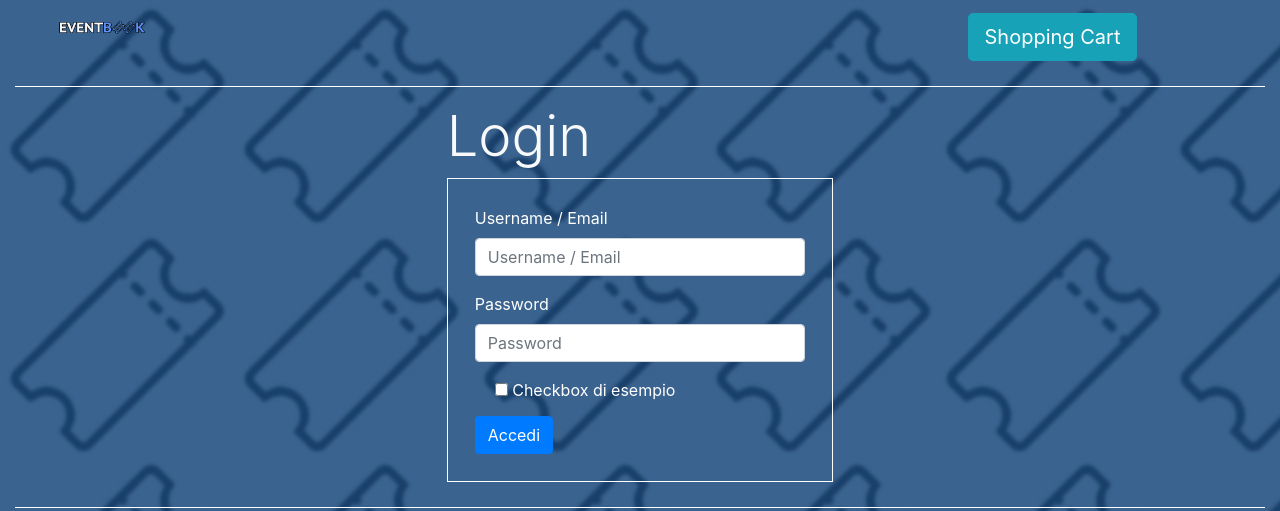
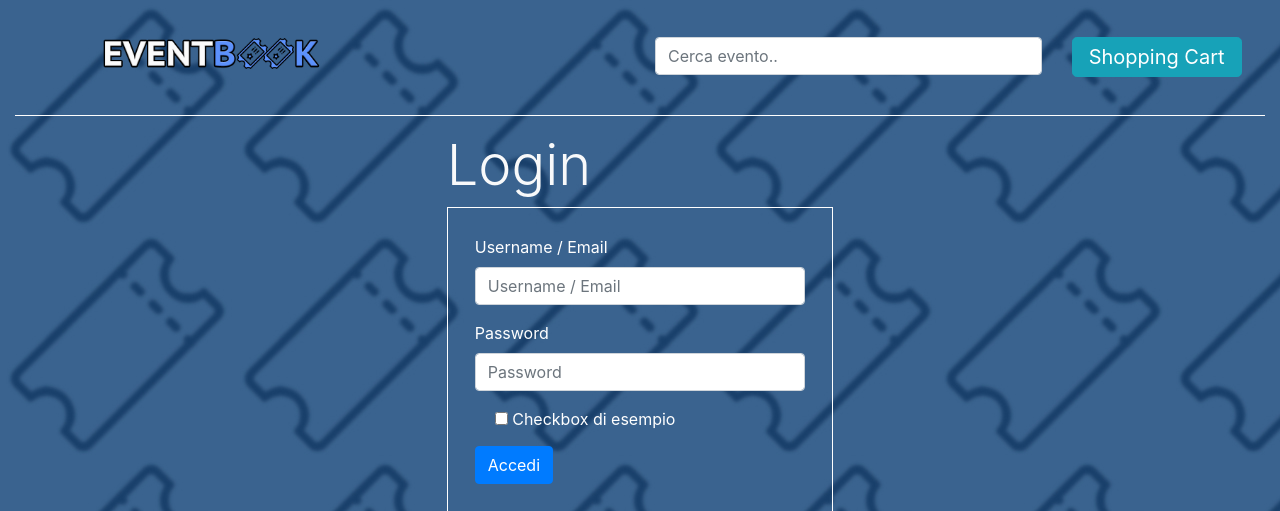
Before and after one commit to mattiaachilli/EventBook, a PHP site: page /php/prova.html in a window 1280 px wide. Shown: the top 511 px of the page. Run offline with PHP 8.4, Linux system fonts and the light colour scheme.

Commit message:
Search bar added

```diff
--- a/css/style.css
+++ b/css/style.css
@@ -32,9 +32,9 @@ hr {
 }
 
 /* Logo */
-#logoImg{
-    width: 50%;
-}
+/*#logoImg{
+    width: 100%;
+}*/
 
 /* Footer */
 a {
--- a/php/prova.html
+++ b/php/prova.html
@@ -24,14 +24,15 @@
     <div class="container-fluid">
         <header>
             <div class="row">
-                <div class="col-md-3 col-sm-3 col-xs-12">
-                    <img id="logoImg" class="img-float-left" src="../img/logo.png" alt="" />
+                <div class="col-md-4 col-sm-4 col-xs-12 pr-5">
+                    <img id="logoImg" class="img-fluid pt-1" src="../img/logo.png" alt="" />
                 </div>
-                <div class="col-md-3 col-sm-3 col-xs-12"> </div>
-                <div class="col-md-3 col-sm-3 col-xs-12">
+                <div class="col-md-2 col-sm-2 col-xs-12"> </div>
+                <div class="col-md-4 col-sm-2 col-xs-12">
+                    <input class="form-control mt-4" type="text" placeholder="Cerca evento.."/>
                 </div>
-                <div class="col-md-3 col-sm-3 col-xs-12">
-                    <a href="#" class="btn btn-info btn-lg">
+                <div class="col-md-2 col-sm-2 col-xs-12">
+                    <a href="#" class="btn btn-info btn-lg mt-4 pb-1 pt-1">
                         <span class="glyphicon glyphicon-shopping-cart"></span> Shopping Cart
                     </a>
                 </div>
```
